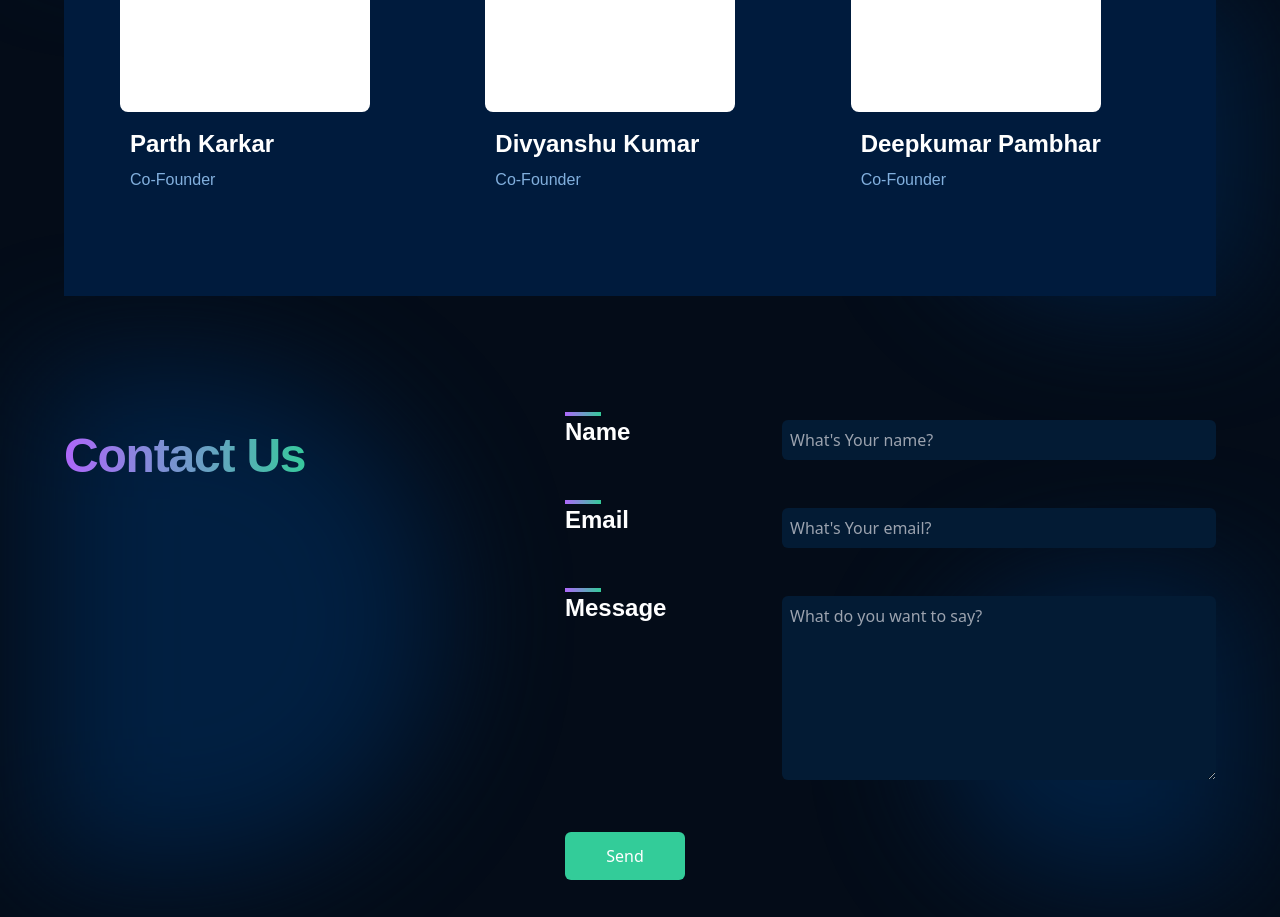
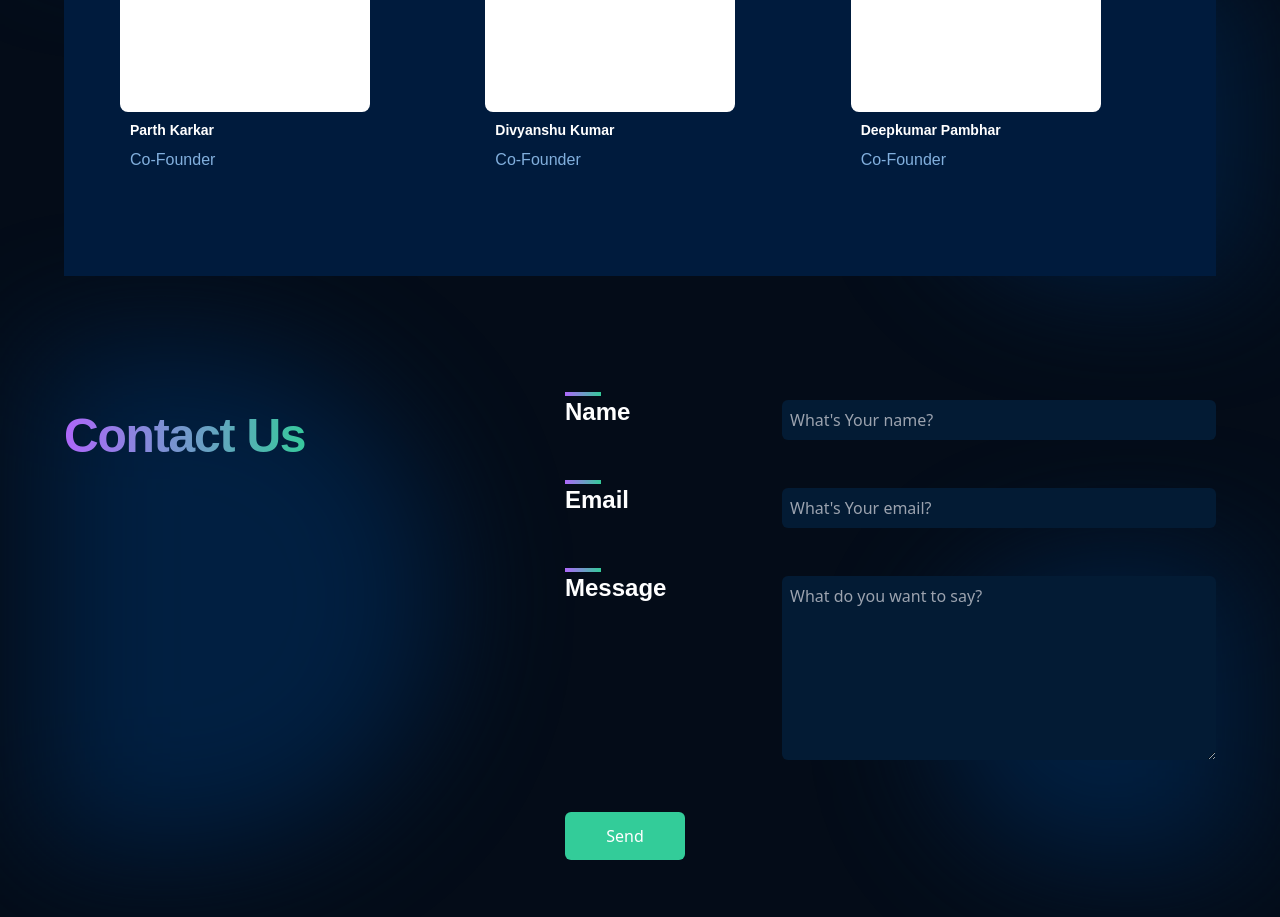
Before and after one commit to Raj-770/emulsion-ai, a Next.js app: page / in a window 1280 px wide. Shown: the part 3040-3957 px from the top of the page. Built offline with nearby package versions, Linux system fonts and the light colour scheme.

Commit message:
styling issue fixes

```diff
--- a/app/globals.css
+++ b/app/globals.css
@@ -101,7 +101,7 @@
   }
 
 .heading {
-    @apply font-manrope font-semibold text-xl text-white mt-2 sm:text-2xl
+    @apply font-manrope font-semibold text-lg text-white mt-2 sm:text-2xl
 }
 
 .text {
--- a/components/AboutUs.tsx
+++ b/components/AboutUs.tsx
@@ -29,8 +29,10 @@ const AboutUs = () => {
               className="flex flex-col items-center justify-center md:justify-normal md:items-start col-span-1"
             >
               <div className="au-gradient-bar md:ml-[40px]" />
-              <div className="w-[130px] h-[135px] md:w-[250px] md:h-[255px] sm:w-[170px] sm:h-[175px] bg-white rounded-lg mt-5 mb-2"></div>
-              <h1 className="heading md:ml-[10px]">{data.name}</h1>
+              <div className="w-[140px] h-[145px] md:w-[250px] md:h-[255px] sm:w-[170px] sm:h-[175px] bg-white rounded-lg mt-5 mb-2"></div>
+              <h1 className="font-manrope font-semibold text-white text-sm md:ml-[10px]">
+                {data.name}
+              </h1>
               <p className="font-manrope text-[#81AFDD] text-xs sm:text-sm md:text-base mt-2 mb-10 md:ml-[10px]">
                 {data.role}
               </p>
```
